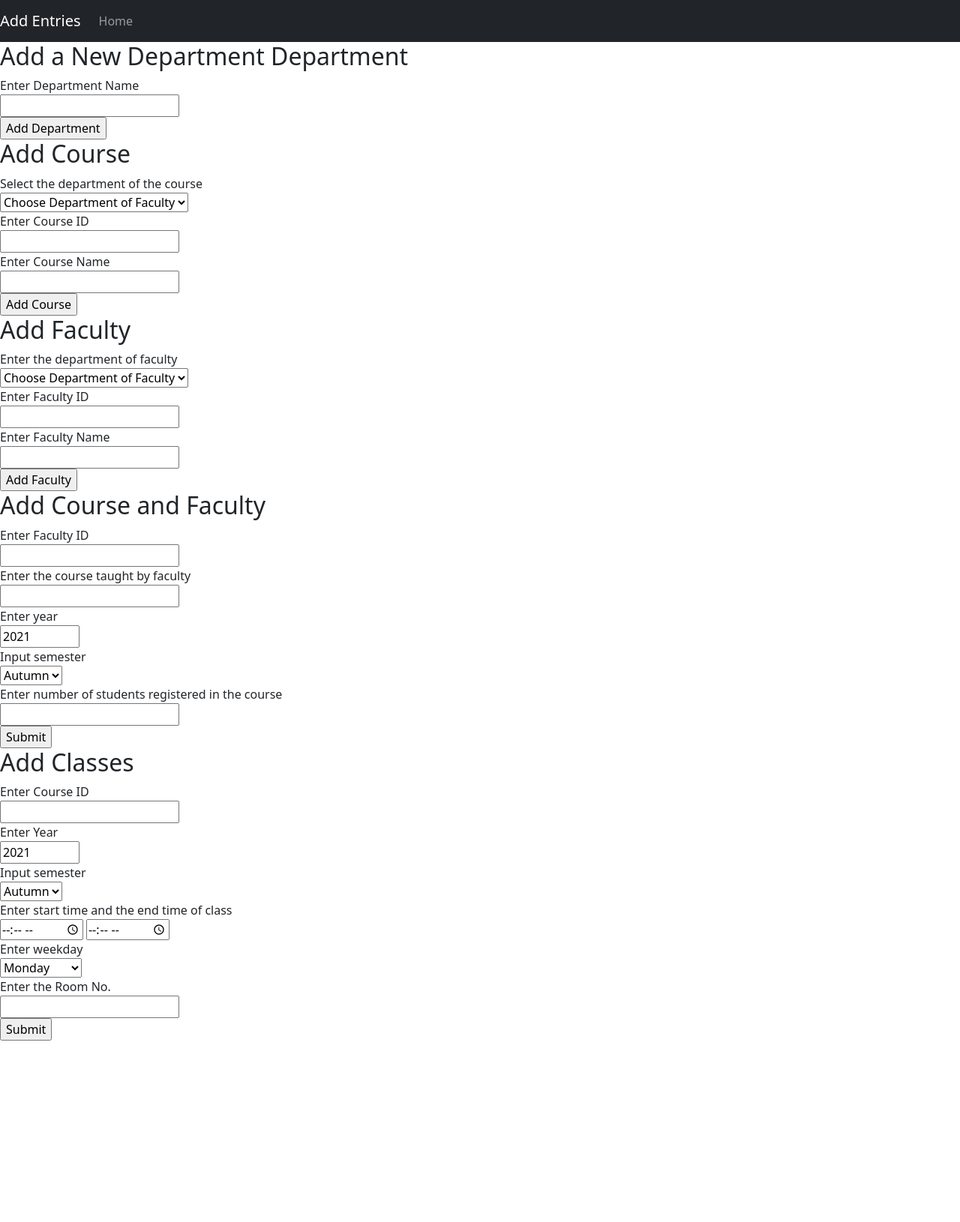
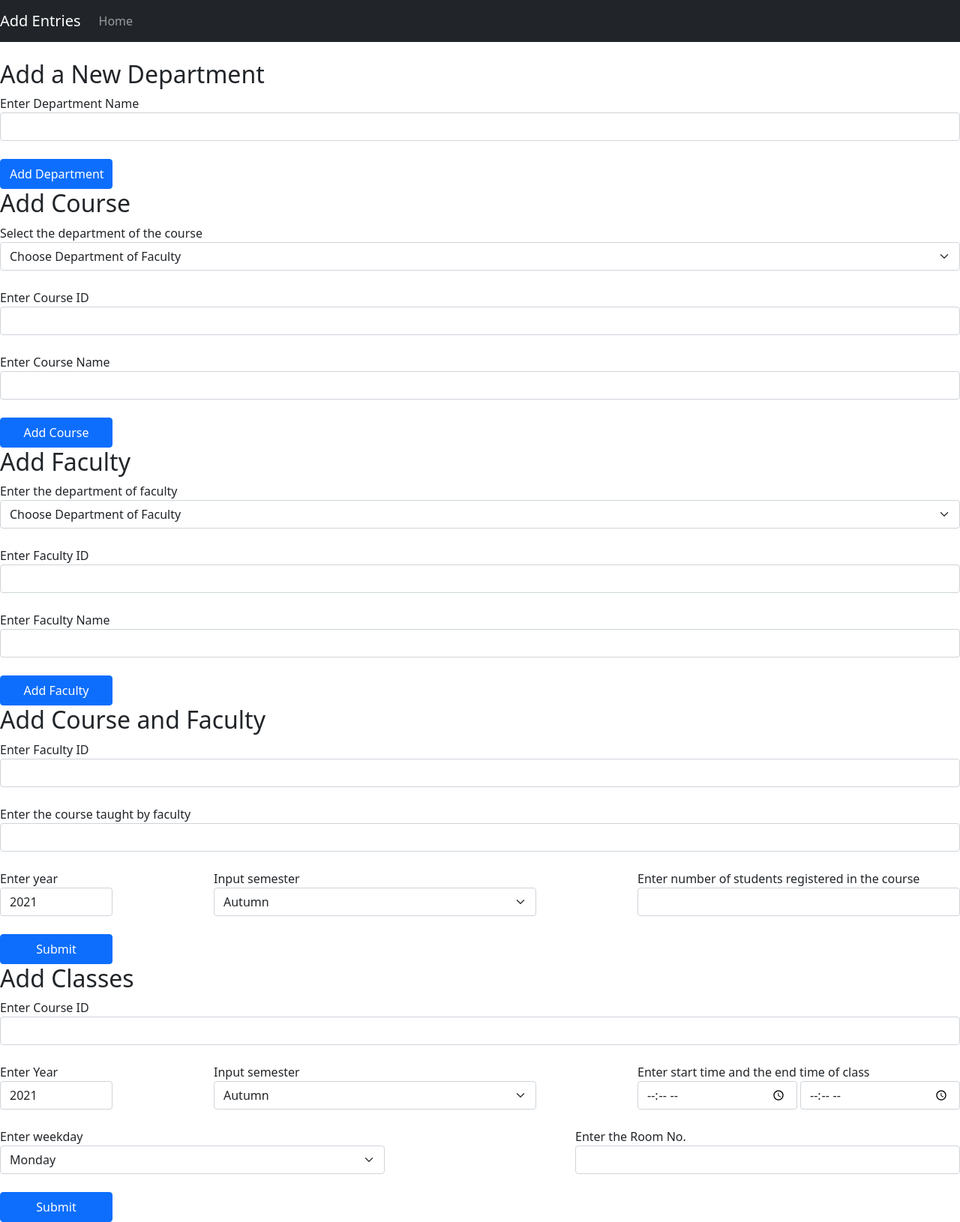
Before and after one commit to MihirK1212/CS207_Assignment6, a Flask app: page /add-course in a window 1280 px wide. Shown: the whole page at 75% size. Before the commit the page ends 1388 px from the top, so only its background shows below. Run offline with Flask 2, Linux system fonts and the light colour scheme; data that the repository does not hold is empty; some libraries are stand-ins or nearby versions.

Commit message:
Update frontend

```diff
--- a/templates/add.html
+++ b/templates/add.html
@@ -6,6 +6,7 @@
     <meta name="viewport" content="width=device-width, initial-scale=1.0">
     <link href="https://cdn.jsdelivr.net/npm/bootstrap@5.1.3/dist/css/bootstrap.min.css" rel="stylesheet" integrity="sha384-1BmE4kWBq78iYhFldvKuhfTAU6auU8tT94WrHftjDbrCEXSU1oBoqyl2QvZ6jIW3" crossorigin="anonymous">
     <title>Home Page</title>
+    <link rel="stylesheet" href="../static/css/styles.css">
 </head>
 <body>
     <script src="https://cdn.jsdelivr.net/npm/bootstrap@5.1.3/dist/js/bootstrap.bundle.min.js" integrity="sha384-ka7Sk0Gln4gmtz2MlQnikT1wXgYsOg+OMhuP+IlRH9sENBO0LRn5q+8nbTov4+1p" crossorigin="anonymous"></script>
@@ -27,93 +28,106 @@
         </div>
     </nav>
 
+    <br>
     <form action="/add-department" method="post">
-        <h2>Add a New Department Department</h2>
+        <h2>Add a New Department</h2> <div class="field">
         <span>Enter Department Name</span> <br>
-        <input type="text" name="dept_name" id="" required> <br>
-        <input type="submit" value="Add Department">
+        <input type="text" name="dept_name" class="form-control" id="" required> <br>
+        <input type="submit" class="btn btn-primary" style="width: 150px;" value="Add Department">
         {% if dept == "Added Successfully!!" or dept == "Department is already present in the database" %}
-            <br> <span>{{ dept }}</span> <br>
-        {% endif %}
+             <br> <span class="msg">{{ dept }}</span> <br>
+        {% endif %} </div>
     </form>
 
     <form action="/add-course" method="post">
-        <h2>Add Course </h2>
+        <h2>Add Course </h2>  <div class="field">
         <span>Select the department of the course</span> <br>
-        <select name="dept_name" id="" required>
+        <select name="dept_name" class="form-select" id="" required>
             <option value="" selected>Choose Department of Faculty</option>
             {% for de in dept_list %}
                 <option value="{{ de[0] }}">{{ de[0] }}</option>
             {% endfor %}
         </select> <br>
         <span>Enter Course ID</span> <br>
-        <input type="text" name="course_id" id="" required> <br>
+        <input type="text" name="course_id" class="form-control" id="" required> <br>
         <span>Enter Course Name</span> <br>
-        <input type="text" name="course_name" id="" required> <br>
-        <input type="submit" value="Add Course">
+        <input type="text" name="course_name" class="form-control" id="" required> <br>
+        <input type="submit" class="btn btn-primary" style="width: 150px;" value="Add Course">
         {% if crs == "Added Successfully!!" or crs == "No such department in the database" or crs == "There is already a course with this Course ID" %}
-            <br> <span>{{ crs }}</span> <br>
-        {% endif %}
+             <br> <span class="msg">{{ crs }}</span> <br>
+        {% endif %} </div>
     </form>
 
     <form action="/add-faculty" method="post">
-        <h2>Add Faculty</h2>
+        <h2>Add Faculty</h2> <div class="field">
         <span>Enter the department of faculty</span> <br>
-        <select name="dept_name" id="" required>
+        <select name="dept_name" class="form-select" id="" required>
             <option value="">Choose Department of Faculty</option>
             {% for de in dept_list %}
                 <option value="{{ de[0] }}">{{ de[0] }}</option>
             {% endfor %}
         </select> <br>
         <span>Enter Faculty ID</span> <br>
-        <input type="text" name="faculty_id" id="" required> <br>
+        <input type="text" name="faculty_id" class="form-control" id="" required> <br>
         <span>Enter Faculty Name</span> <br>
-        <input type="text" name="faculty_name" id=""> <br>
-        <input type="submit" value="Add Faculty">
+        <input type="text" name="faculty_name" class="form-control" id=""> <br>
+        <input type="submit" class="btn btn-primary" style="width: 150px;" value="Add Faculty">
         {% if fac == "Added Successfully!!" or fac == "There is already a faculty present with this Faculty ID" %}
-            <br> <span>{{ fac }}</span> <br>
-        {% endif %}
+             <br> <span class="msg">{{ fac }}</span> <br>
+        {% endif %} </div>
     </form>
 
     <form action="/add-course-faculty", method="post">
-        <h2>Add Course and Faculty</h2>
+        <h2>Add Course and Faculty</h2> <div class="field">
         <span>Enter Faculty ID</span> <br>
-        <input type="text" name="faculty_id" id="" required> <br>
+        <input type="text" name="faculty_id" class="form-control" id="" required> <br>
         <span>Enter the course taught by faculty</span> <br>
-        <input type="text" name="course_id" id="" required> <br>
+        <input type="text" name="course_id" class="form-control" id="" required> <br>
+        <div style="display: flex; justify-content: space-between;">
+            <div>
         <span>Enter year</span> <br>
-        <input type="number" name="year" id="" min="2009" max="2099" step="1" value="2021" required> <br>
+        <input type="number" name="year" class="form-control" style="width: 150px;" id="" min="2009" max="2099" step="1" value="2021" required> <br> </div>
+        <div>
         <span>Input semester</span> <br>
-        <select name="semester" id="">
+        <select name="semester" class="form-select" style="width: 430px;" id="">
             <option value="Autumn">Autumn</option>
             <option value="Spring">Spring</option>
-        </select> <br>
+        </select> <br> </div>
+        <div>
         <span>Enter number of students registered in the course</span> <br>
-        <input type="number" name="students" id=""> <br>
-        <input type="submit" value="Submit">
+        <input type="number" name="students" style="width: 430px;" class="form-control" id=""> <br> </div> </div>
+        <input type="submit" class="btn btn-primary" style="width: 150px;" value="Submit">
         {% if adcf == "There is no faculty with this Faculty ID in database" or adcf == "There is no course with this Course ID in database" or adcf == "Added Successfully!!" or adcf == "Please don't make redundant entries" %}
-            <br> <span>{{ adcf }}</span> <br>
-        {% endif %}
+             <br> <span class="msg">{{ adcf }}</span> <br>
+        {% endif %} </div>
     </form>
 
     <form action="/add-classes" method="post">
-        <h2>Add Classes</h2>
+        <h2>Add Classes</h2> <div class="field">
         <span>Enter Course ID</span> <br>
-        <input type="text" name="course_id" id="" required> <br>
+        <input type="text" name="course_id" class="form-control" id="" required> <br>
         <!-- <span>Enter Faculty ID</span> <br>
         <input type="text" name="faculty_id" id=""> <br> -->
+        <div style="display: flex; justify-content: space-between;">
+        <div>
         <span>Enter Year</span> <br>
-        <input type="number" name="year" id="" min="2009" max="2099" step="1" value="2021" required> <br>
+        <input type="number" name="year" style="width: 150px;" class="form-control" id="" min="2009" max="2099" step="1" value="2021" required> <br> </div>
+        <div>
         <span>Input semester</span> <br>
-        <select name="semester" id="">
+        <select name="semester" class="form-select" style="width: 430px;" id="">
             <option value="Autumn">Autumn</option>
             <option value="Spring">Spring</option>
-        </select> <br>
+        </select> <br> </div>
+        <div>
         <span>Enter start time and the end time of class</span> <br>
-        <input type="time" name="start_time" id="" required>
-        <input type="time" name="end_time" id="" required> <br>
+        <div style="display: flex; width: 430px;">
+        <input type="time" name="start_time" style="margin-right: 4px;" class="form-control" id="" required>
+        <input type="time" name="end_time" class="form-control" id="" required> <br> </div> </div>
+        </div>
+        <div style="display: flex; justify-content: space-between;" >
+        <div>
         <span>Enter weekday</span> <br>
-        <select name="weekday" id="" required>
+        <select name="weekday" class="form-select" style="width: 513px;" id="" required>
             <option value="Monday">Monday</option>
             <option value="Tuesday">Tuesday</option>
             <option value="Wednesday">Wednesday</option>
@@ -121,13 +135,14 @@
             <option value="Friday">Friday</option>
             <option value="Saturday">Saturday</option>
             <option value="Sunday">Sunday</option>
-        </select> <br>
+        </select> <br> </div>
+        <div>
         <span>Enter the Room No.</span> <br>
-        <input type="text" name="room_no" id="" required> <br>
-        <input type="submit" value="Submit">
+        <input type="text" name="room_no" class="form-control" style="width: 513px;" id="" required> <br> </div> </div>
+        <input type="submit" class="btn btn-primary" style="width: 150px;" value="Submit">
         {% if adcl == "Please first add course with faculty" or adcl == "Added Successfully!!" or adcl == "Please don't make redundant entries" or adcl == "Entries you made are conflicting" %}
-            <br> <span>{{ adcl }}</span> <br>
-        {% endif %}
+             <br> <span class="msg">{{ adcl }}</span> <br>
+        {% endif %} </div>
     </form>
 
 </body>
```
